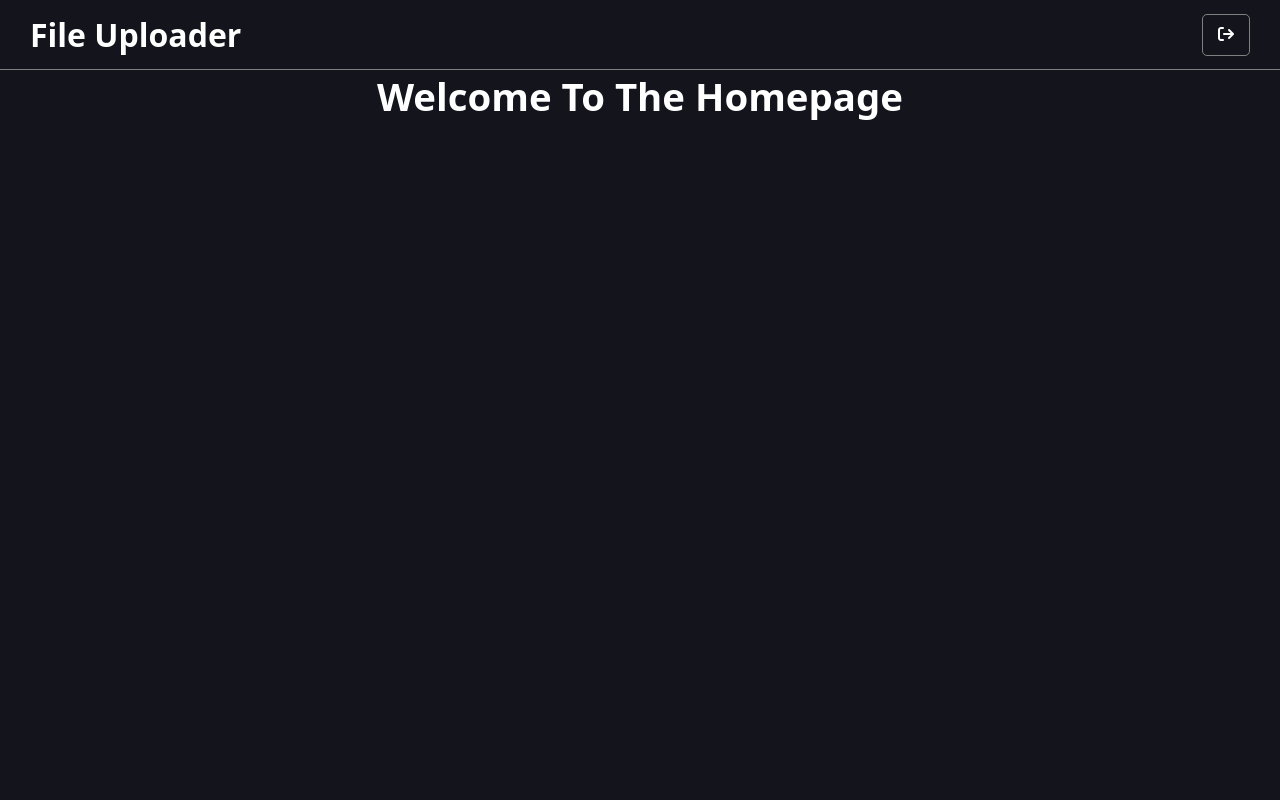
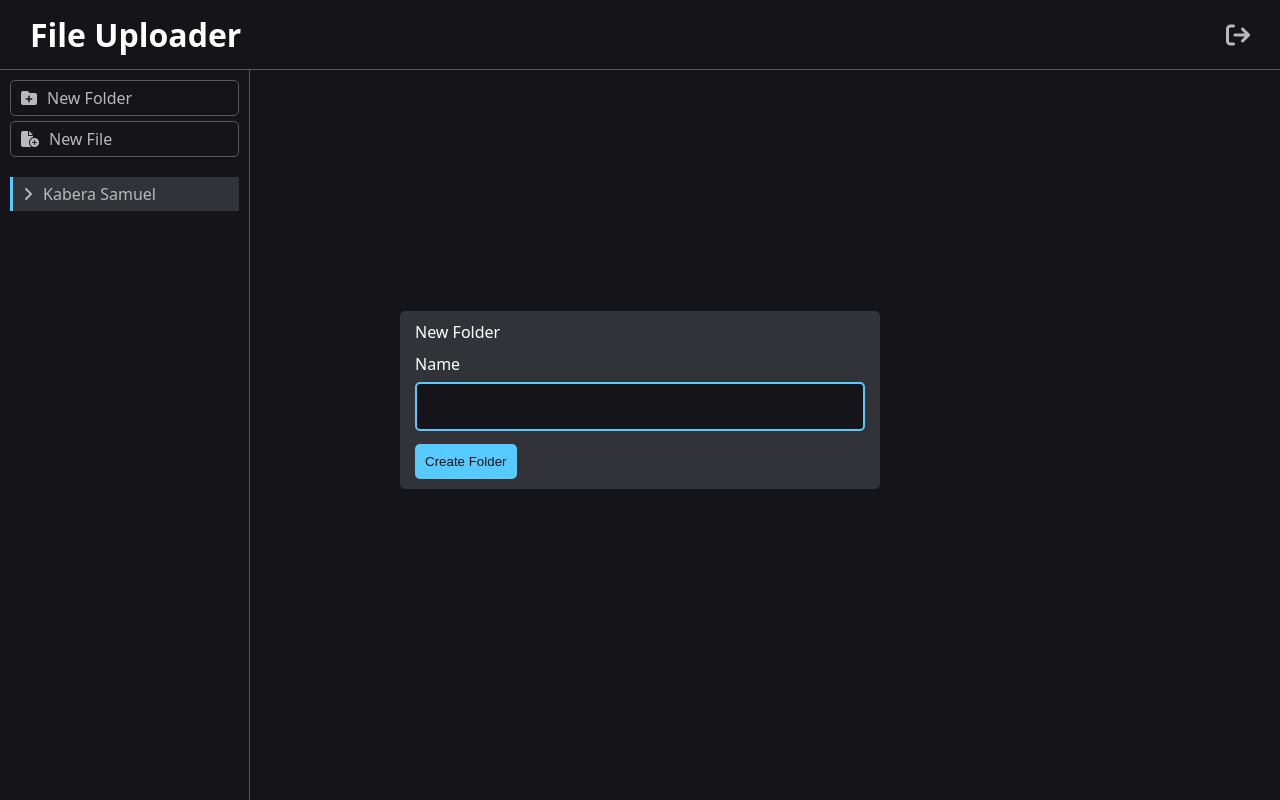
Before and after one commit to KaberaSamuel/file-uploader, a Node server app: page / in a window 1280 px wide. Run offline with Node 20, Linux system fonts and the light colour scheme; the visitor is signed in with stand-in values (Sample User, id 1); some libraries are stand-ins or nearby versions.

Commit message:
basic layout for home route and function to create folders tree

```diff
--- a/controllers/homeController.js
+++ b/controllers/homeController.js
@@ -1,9 +1,54 @@
+import {
+  insertIntoFolders,
+  getTopFoldersByUser,
+  getFoldersByUser,
+  getFolderchildren,
+} from "../db/queries.js";
+
+// function for creating folders tree
+async function createFolderTree(userId = 35) {
+  const folders = await getFoldersByUser(userId);
+
+  let sortedFolders = folders.toSorted((a, b) => b.parent_id - a.parent_id);
+
+  let index = 0;
+  sortedFolders.forEach((folder) => {
+    folder.children = [];
+    sortedFolders[index] = folder;
+    index++;
+  });
+
+  sortedFolders.forEach((folder, index) => {
+    const parentId = sortedFolders.findIndex(
+      (element) => element.id === folder.parent_id
+    );
+
+    if (parentId !== -1) {
+      const parentFolderChildren = sortedFolders[parentId].children;
+      parentFolderChildren.push(folder);
+      sortedFolders[parentId].children = parentFolderChildren;
+    }
+
+    // marking deep children 'taken'
+    if (folder.parent_id !== 0) {
+      sortedFolders[index] = "taken";
+    }
+  });
+
+  const treeArray = sortedFolders.filter((element) => element !== "taken");
+}
+
+createFolderTree();
+
 function homeGetReqs(req, res) {
   res.render("home");
 }
 
-function homePostReqs(req, res) {
-  // code
+async function homePostReqs(req, res) {
+  if (req.body.folderName !== "") {
+    // code to insert folder into database
+  }
+  res.redirect("/");
 }
 
 export { homeGetReqs, homePostReqs };
--- a/public/styles/general.css
+++ b/public/styles/general.css
@@ -5,11 +5,18 @@
 }
 
 :root {
-  --dark: rgb(20, 20, 28);
-  --sfs: 1rem;
-  --fs: 1.2rem;
+  --lightgray: rgb(185, 185, 185);
+  --darkgray: rgb(90, 90, 90);
+  --dark: rgb(20, 20, 25);
+  --lightdark: rgb(50, 51, 56);
+  --blue: rgb(87, 202, 255);
+  --sfs: 0.8rem;
+  --fs: 1rem;
   --lfs: 2rem;
-  --nav-height: 70px;
+}
+
+h1 {
+  font-weight: 600;
 }
 
 a {
@@ -45,15 +52,17 @@ body {
   font-family: system-ui, -apple-system, BlinkMacSystemFont, "Segoe UI", Roboto,
     Oxygen, Ubuntu, Cantarell, "Open Sans", "Helvetica Neue", sans-serif;
   text-align: center;
+  height: 100vh;
+  display: grid;
+  grid-template-rows: 70px 1fr;
 }
 
 nav {
-  height: var(--nav-height);
   padding: 0 30px;
   display: flex;
   justify-content: space-between;
   align-items: center;
-  border-bottom: gray 1px solid;
+  border-bottom: var(--darkgray) 1px solid;
 }
 
 nav div {
--- /dev/null
+++ b/public/styles/home.css
@@ -0,0 +1,86 @@
+input {
+  border: 2px solid var(--blue);
+  outline: none !important;
+  margin-top: 2px;
+}
+
+form {
+  gap: 5px;
+  margin-top: 10px;
+}
+
+button {
+  padding: 10px;
+  background-color: var(--blue);
+  color: var(--dark);
+  border: none;
+}
+
+body,
+a {
+  color: var(--lightgray);
+}
+
+nav div:first-child a {
+  color: white;
+}
+
+nav div:nth-child(2) a {
+  all: unset;
+  font-size: 1.5rem;
+}
+
+main {
+  display: grid;
+  grid-template-columns: 250px 1fr;
+}
+
+.aside {
+  padding: 10px;
+  border-right: 1px solid var(--darkgray);
+}
+
+.aside .crud-buttons {
+  width: 100%;
+  display: flex;
+  flex-direction: column;
+  gap: 5px;
+  margin-bottom: 20px;
+}
+
+.aside .crud-buttons div {
+  width: 100%;
+  display: flex;
+  align-items: center;
+  gap: 10px;
+  border: 1px solid var(--darkgray);
+  padding: 6px 10px;
+  padding-left: 10px;
+  border-radius: 5px;
+}
+
+.aside .user-folders div {
+  display: flex;
+  align-items: center;
+  gap: 10px;
+  padding: 6px 10px;
+  padding-left: 10px;
+}
+
+.aside .user-folders .active {
+  background-color: var(--lightdark);
+  border-left: var(--blue) 3px solid;
+}
+
+/* overlays */
+.overlays .new-folder {
+  padding: 10px 15px;
+  position: fixed;
+  top: 50%;
+  left: 50%;
+  transform: translate(-50%, -50%);
+  background-color: var(--lightdark);
+  color: white;
+  border-radius: 5px;
+  text-align: left;
+}
--- a/views/home.ejs
+++ b/views/home.ejs
@@ -3,8 +3,10 @@
   <head>
     <meta charset="UTF-8" />
     <meta name="viewport" content="width=device-width, initial-scale=1.0" />
-    <title>Login - File Uploader</title>
+    <title>Home - File Uploader</title>
     <link rel="stylesheet" href="../public/styles/general.css" />
+    <link rel="stylesheet" href="../public/styles/home.css" />
+
     <link
       rel="stylesheet"
       href="https://cdnjs.cloudflare.com/ajax/libs/font-awesome/6.7.2/css/all.min.css"
@@ -27,7 +29,46 @@
     </nav>
 
     <main>
-      <h1>Welcome To The Homepage</h1>
+      <div class="aside">
+        <div class="crud-buttons">
+          <div>
+            <i class="fa-solid fa-folder-plus"></i>
+            <p>New Folder</p>
+          </div>
+          <div href="#">
+            <i class="fa-solid fa-file-circle-plus"></i>
+            <p>New File</p>
+          </div>
+        </div>
+
+        <div class="user-folders">
+          <div class="active">
+            <i class="fa-solid fa-angle-right"></i>
+            <p>Kabera Samuel</p>
+          </div>
+        </div>
+      </div>
+      <div class="content"></div>
     </main>
+
+    <section class="overlays">
+      <div class="new-folder">
+        <div>
+          <p>New Folder</p>
+
+          <form action="/" method="post">
+            <label for="folderName">Name</label>
+            <input
+              type="text"
+              name="folderName"
+              id="folderName"
+              autofocus
+              required
+            />
+            <button>Create Folder</button>
+          </form>
+        </div>
+      </div>
+    </section>
   </body>
 </html>
```
Also changed, not shown: db/queries.js (+52 -1 lines).
